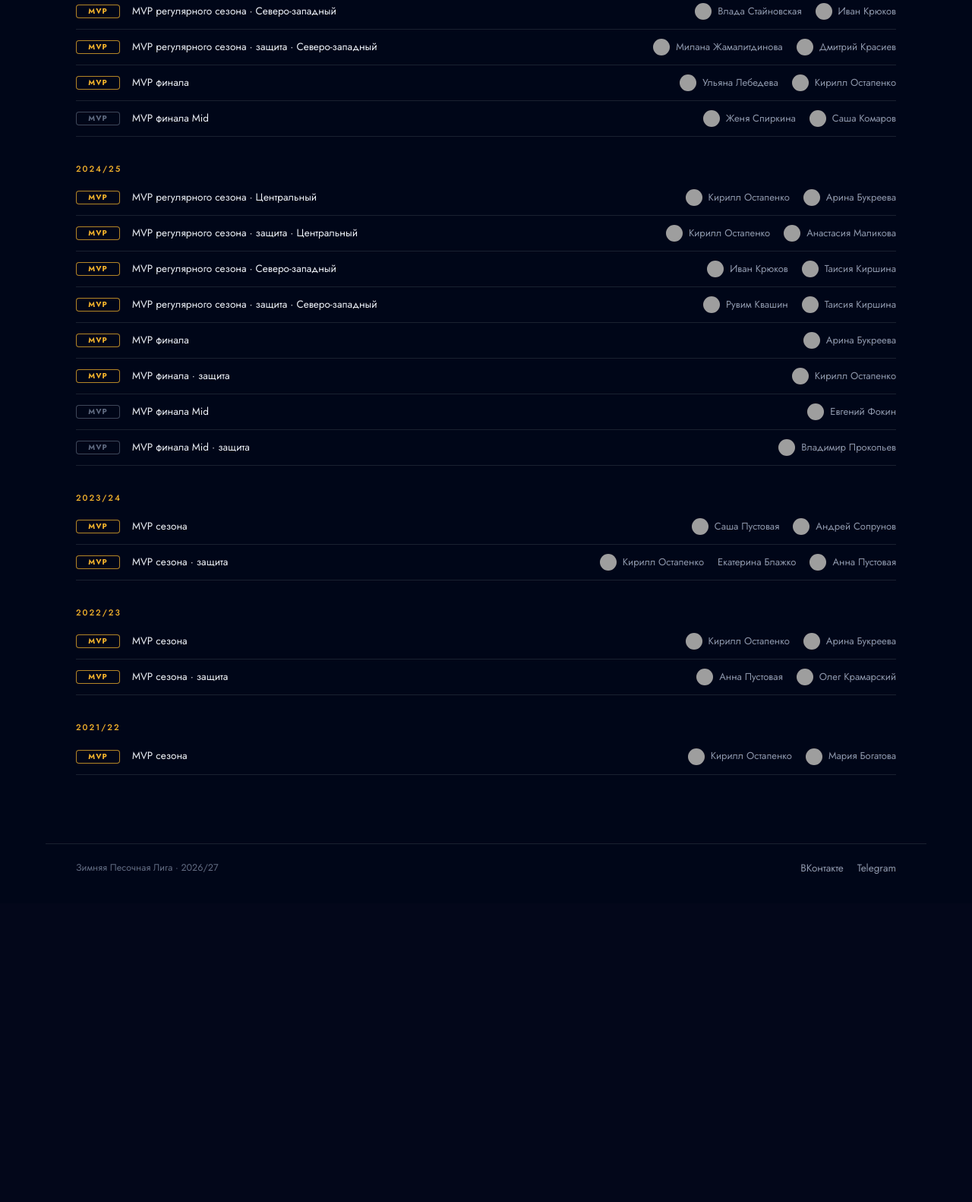
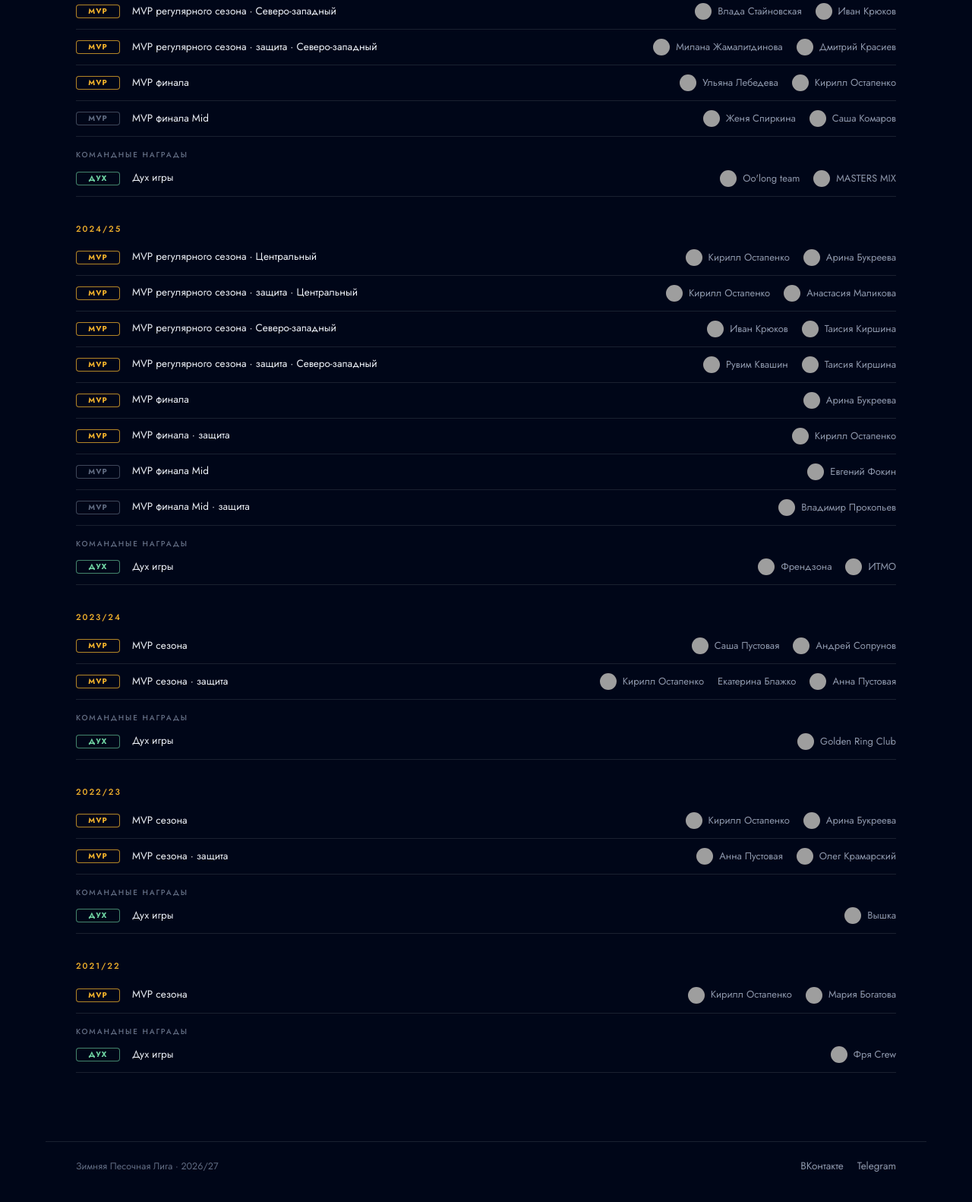
Before and after one commit to iaroslavexe/zpl-site, a FastAPI app: page /archive/awards in a window 1280 px wide. Shown: the part 369-1951 px from the top of the page at 76% size. Before the commit the page ends 1519 px from the top, so only its background shows below. Run offline with FastAPI, Linux system fonts and the light colour scheme; grey boxes are pictures that could not be loaded.

Commit message:
Дух игры: командные награды в разделе «Награды», бадж ДУХ

```diff
--- a/app/services/archive.py
+++ b/app/services/archive.py
@@ -30,7 +30,7 @@ AWARD_TYPES = {
     "offense": {"title": "Лучший в атаке"},
     "defense": {"title": "Лучший в защите"},
     "spirit_player": {"title": "Дух игры"},
-    "spirit_team": {"title": "Дух сезона", "team": True},
+    "spirit_team": {"title": "Дух игры", "team": True},
 }
 
 
--- a/app/static/css/pages.css
+++ b/app/static/css/pages.css
@@ -1016,3 +1016,11 @@
 .mvp-badge--quiet { color: var(--dim); box-shadow: inset 0 0 0 1px rgba(141, 151, 171, .45); }
 .mvp-badge--quiet:hover { background: rgba(141, 151, 171, .08); }
 .champ__mvp-sep { color: var(--dim); font-size: 12px; }
+
+.mvp-badge--spirit { color: #6FD3A2; box-shadow: inset 0 0 0 1px rgba(111, 211, 162, .62); }
+.mvp-badge--spirit:hover { background: rgba(111, 211, 162, .1); }
+.awards-sub {
+  margin: 16px 0 0; font-size: 10px; letter-spacing: .18em;
+  text-transform: uppercase; color: var(--dim); font-weight: 500;
+}
+.awards-sub + .awards-row { border-top: 0; }
--- a/app/static/js/archive-app.js
+++ b/app/static/js/archive-app.js
@@ -16,7 +16,7 @@
     offense: { title: 'Лучший в атаке' },
     defense: { title: 'Лучший в защите' },
     spirit_player: { title: 'Дух игры' },
-    spirit_team: { title: 'Дух сезона' }
+    spirit_team: { title: 'Дух игры' }
   };
 
   var root = document.getElementById('archive-app');
--- a/app/templates/pages/archive_catalog.html
+++ b/app/templates/pages/archive_catalog.html
@@ -135,7 +135,7 @@
   {% for group in awards_by_season %}
   <section class="awards-season">
     <h2 class="awards-season__title">{{ group.season }}</h2>
-    {% for award in group.awards %}
+    {% for award in group.personal %}
     <div class="awards-row">
       <span class="mvp-badge{% if award.quiet %} mvp-badge--quiet{% endif %}">MVP</span>
       <span class="awards-row__title">{{ award.title }}</span>
@@ -146,6 +146,16 @@
           <span class="awards-person__name">{{ person.name }}</span>
         </a>
         {% endfor %}
+      </span>
+    </div>
+    {% endfor %}
+    {% if group.teams %}
+    <p class="awards-sub">Командные награды</p>
+    {% for award in group.teams %}
+    <div class="awards-row">
+      <span class="mvp-badge mvp-badge--spirit">ДУХ</span>
+      <span class="awards-row__title">{{ award.title }}</span>
+      <span class="awards-row__who">
         {% for team in award.teams %}
         <a class="awards-person" href="/archive/team/{{ team.id }}">
           {% if team.avatar %}<img class="awards-person__avatar" src="{{ team.avatar }}" alt="" loading="lazy">{% endif %}
@@ -155,6 +165,7 @@
       </span>
     </div>
     {% endfor %}
+    {% endif %}
   </section>
   {% endfor %}
 </div>
```
Also changed, not shown: app/data/archive/awards.json (+37 -0 lines), app/views.py (+7 -2 lines), app/data/archive/archive.json.
